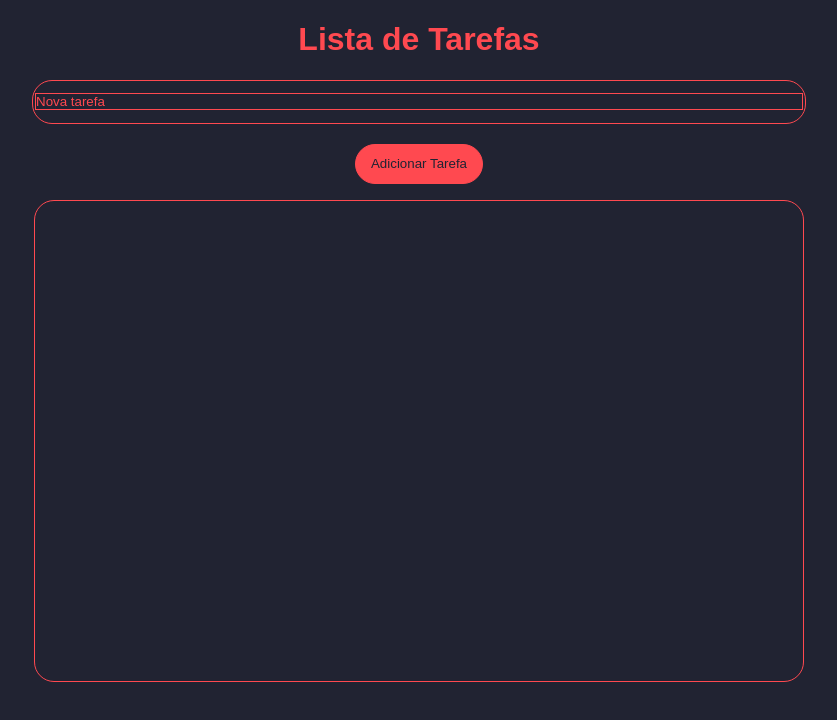
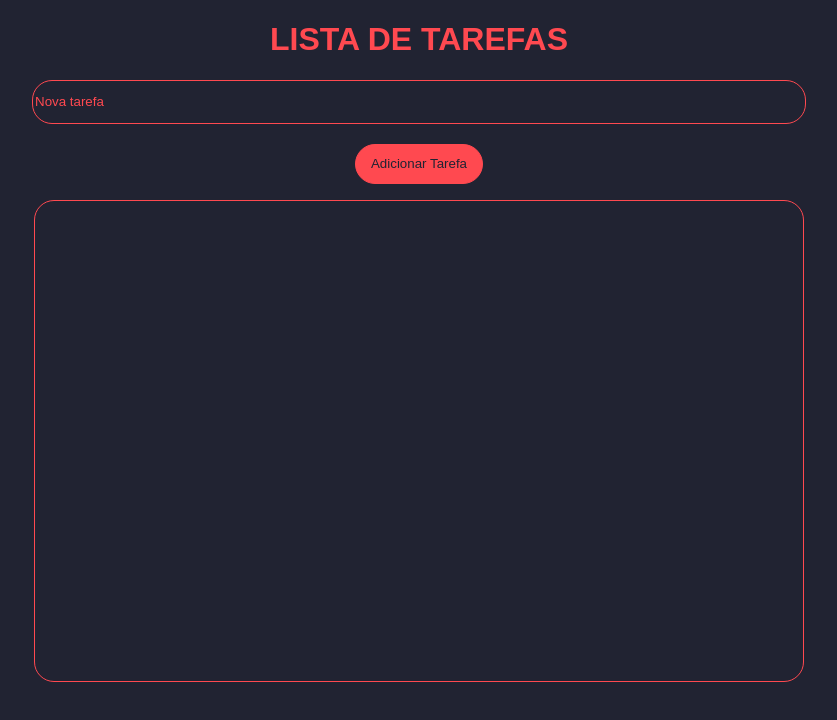
Before and after one commit to DaniloCLopes/Lembrete-, a plain HTML site: page index.html in a window 1280 px wide. Shown: the whole page, without its empty margins (221-1058 px from the left). Drawn offline with Linux system fonts and the light colour scheme.

Commit message:
h1 alterado

```diff
--- a/index.html
+++ b/index.html
@@ -7,7 +7,7 @@
     <link rel="stylesheet" href="style.css">
 </head>
 <body>
-    <h1>Lista de Tarefas</h1>
+    <h1>LISTA DE TAREFAS</h1>
     <input type="text" id="new-task" placeholder="Nova tarefa">
     <button id="add-task">Adicionar Tarefa</button>
     <ul id="task-list"></ul>
--- a/style.css
+++ b/style.css
@@ -11,6 +11,7 @@ body {
 }
 h1{
     color: #ff4950;
+
 }
 #task-list {
     list-style-type: none;
@@ -29,7 +30,7 @@ h1{
 #new-task::placeholder {
     color: #ff4950;
     background-color: #212332;
-    border: 1px solid #ff4950;
+
 
 }
 #add-task{
```
